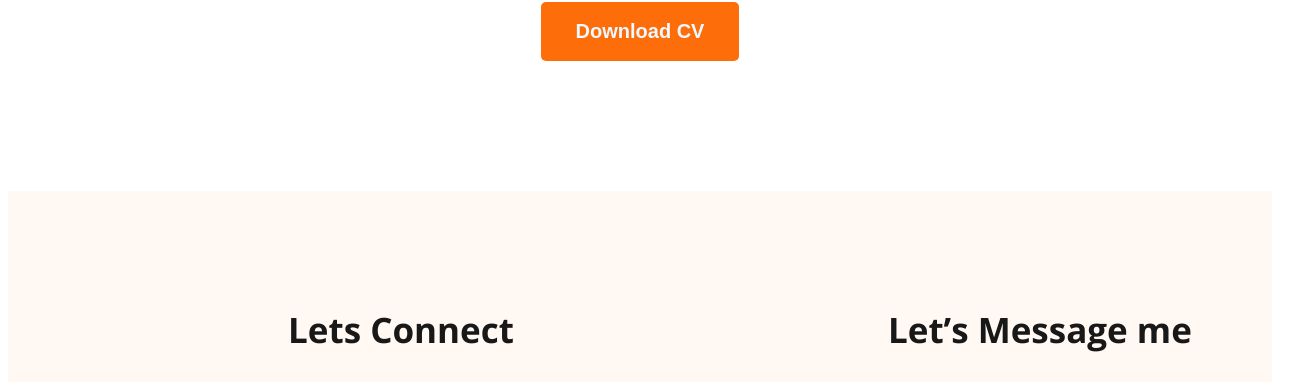
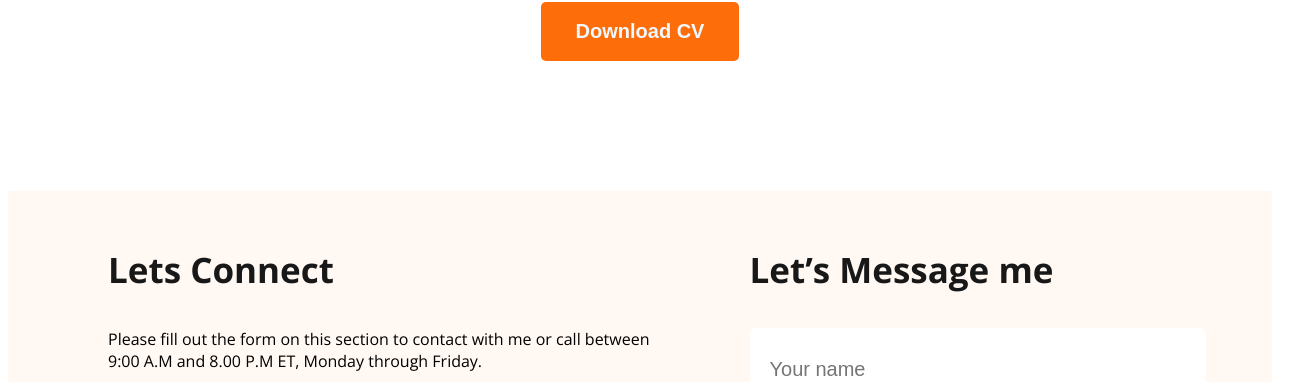
Before and after one commit to shanto470/web-developer-portfolio, a plain HTML site: page index.html in a window 1280 px wide. Shown: the part 3118-3500 px from the top of the page, 1312 px wide, since content can reach past the window. Drawn offline with nearby package versions, Linux system fonts and the light colour scheme.

Commit message:
added margin

```diff
--- a/css/portfolio.css
+++ b/css/portfolio.css
@@ -146,8 +146,8 @@ main {
 
 /* footer styles  */
 footer {
-  padding-top: 80px;
-  padding-left: 280px;
+  padding-top: 20px;
+  padding-left: 100px;
   margin-bottom: 100px;
   display: flex;
   gap: 100px;
```
